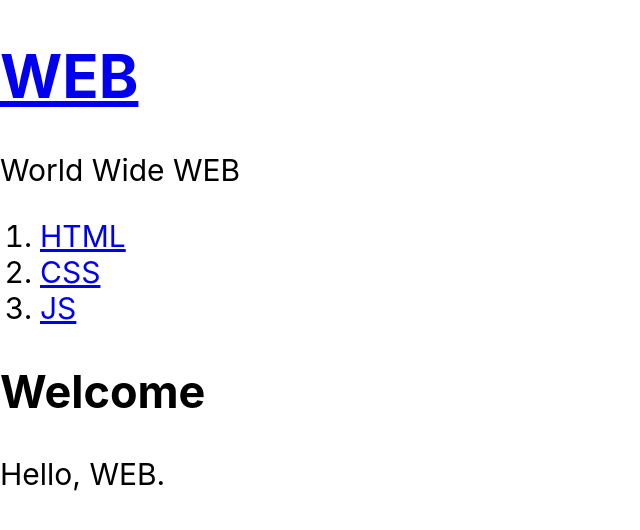
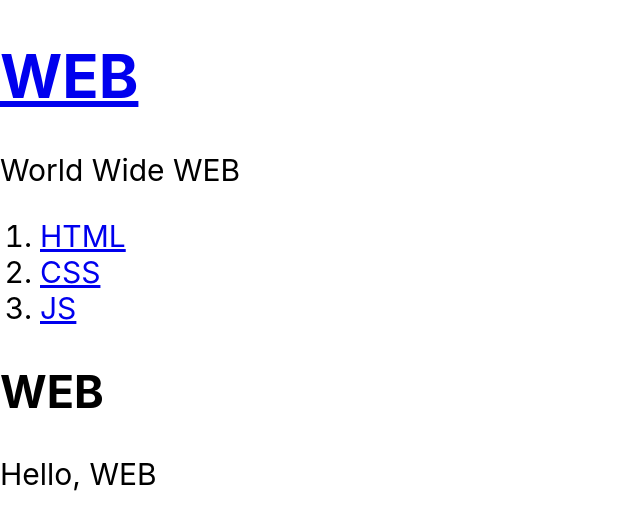
Before and after one commit to yiminwook/Redux-study, a React (Create React App) app in the folder React-redux/: page / in a window 1280 px wide. Shown: the top 530 px of the page, without its empty margins (0-640 px from the left). Built offline with nearby package versions, Linux system fonts and the light colour scheme.

Commit message:
Add: Article

```diff
--- a/React-redux/src/App.js
+++ b/React-redux/src/App.js
@@ -1,7 +1,7 @@
 import React from 'react';
 import Header from './components/Header.jsx';
 import Nav from './redux/NavContainer';
-import Article from './components/Article.jsx';
+import Article from './redux/ArticleContainer';
 import './App.css';
 
 function App() {
--- a/React-redux/src/components/Article.jsx
+++ b/React-redux/src/components/Article.jsx
@@ -1,14 +1,21 @@
-import React from "react";
+import React, { Component } from "react";
 
-const article = () => {
-  return (
-    <>
+class Article extends Component {
+  constructor(props){
+    super(props)
+    this.state = {};
+  }
+  render(){
+    // console.log(this.props)
+    const { contents } = this.props;
+
+    return (
       <article>
-        <h2>Welcome</h2>
-        Hello, WEB.
+        <h2>{contents.title}</h2>
+        {contents.desc}
       </article>
-    </>
-  )
+    )
+  }
 }
 
-export default article;
+export default Article;
--- a/React-redux/src/components/Header.jsx
+++ b/React-redux/src/components/Header.jsx
@@ -3,7 +3,6 @@ import { connect } from "react-redux";
 import { mapStateToProps, mapDispatchToProps } from "../redux/connect";
 
 const Header = (props) => {
-  console.log(props)
   return (
     <>
       <header>
--- a/React-redux/src/components/Nav.jsx
+++ b/React-redux/src/components/Nav.jsx
@@ -8,8 +8,7 @@ class Nav extends Component {
   }
   render(){
     const { contents } = this.props;
-    console.log("this.props", this.props);
-    // console.log(this.state)
+
     return (
       <>
         <nav>
--- /dev/null
+++ b/React-redux/src/redux/ArticleContainer.jsx
@@ -0,0 +1,20 @@
+import Article from "../components/Article";
+import { connect } from "react-redux";
+
+export default connect(
+  function mapStateToProps(state, ownProps) {
+    if (state.mode === "WELCOME") {
+      const { title, desc } = state.welcome_content;
+      return {...state, contents: {id: 0, title, desc}};
+    } else {
+      const { selected_content_id, contents } = state;
+
+      const filteredContent = contents.filter(el => el.id === selected_content_id)[0];
+      const { id, title, desc } = filteredContent;
+      return {...state, contents: { id, title, desc}}
+    }
+  },
+  function mapDispatchToProps(dispatch, ownProps) {
+    return {};
+  }
+)(Article);
```
